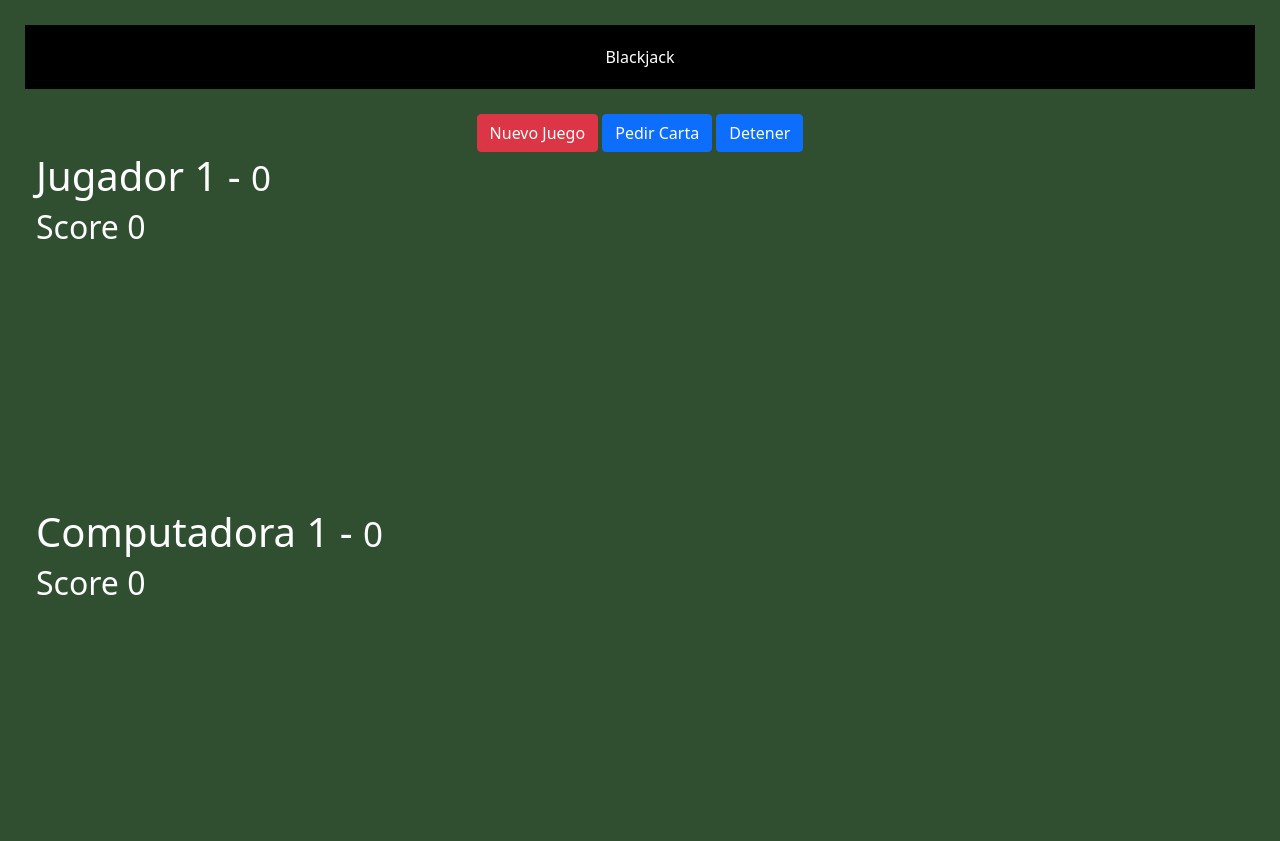
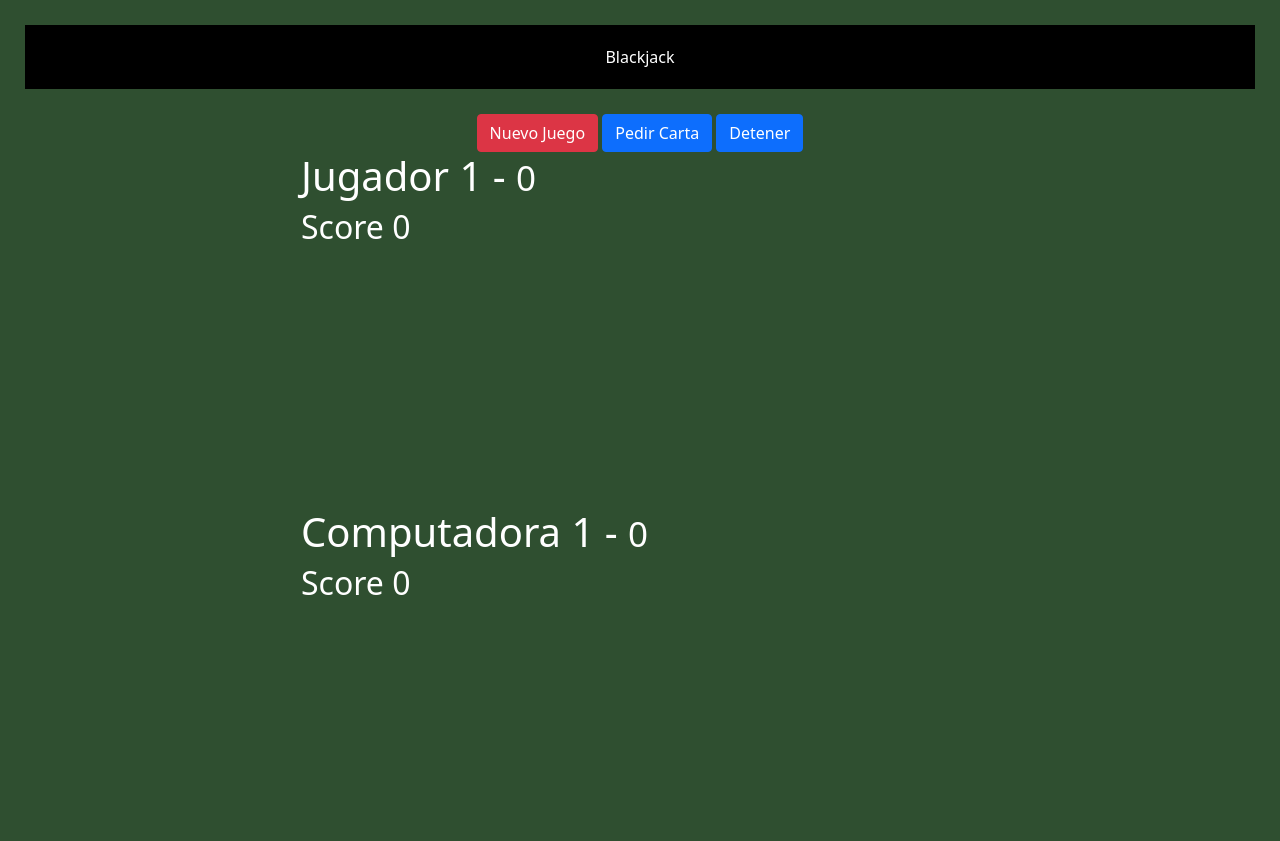
Before and after one commit to JuanDiego-Arenas/projects, a plain HTML site: page JavaScript/02-blackjack/idenx.html in a window 1280 px wide. Drawn offline with nearby package versions, Linux system fonts and the light colour scheme.

Commit message:
Fin del css

```diff
--- a/JavaScript/02-blackjack/assets/css/styles.css
+++ b/JavaScript/02-blackjack/assets/css/styles.css
@@ -9,13 +9,29 @@ html, body {
     background-color: #000;
     color: #fff;
     padding: 20px;
+    max-width: 100%;
+    min-width: 400px;
     margin: 25px;
 }
 
-.row, mt-2 {
-    width: 100%;
-    margin: 0;
-}
+
+    /* display: flexbox;
+    justify-content: center;
+    text-align: center;
+    flex-wrap: wrap;
+    width: 830px;
+    margin: auto;
+    margin: 0 180px ; */
+
+
+    .row, mt-2 {
+        min-width: 450px;
+        max-width: 750px;
+        /* width: 100%; */
+        /* flex-wrap: wrap; */
+        margin: auto;
+        /* justify-items: center; */
+    }
 
 .carta {
     width: 150px;
```
